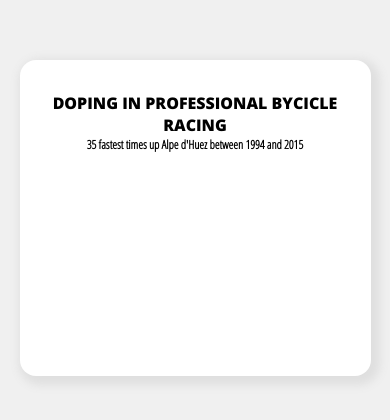
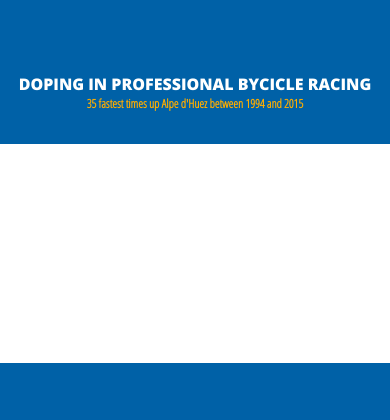
Before and after one commit to federicocipriani/fcc-d3-scatterplot, a plain HTML site: page index.html in a window 390 px wide. Shown: the part 204-624 px from the top of the page. Drawn offline with nearby package versions, Linux system fonts and the light colour scheme; no server answers.

Commit message:
responsiveness-230820

```diff
--- a/index.html
+++ b/index.html
@@ -8,12 +8,18 @@
         <title>Scatterplot</title>
     </head>
     <body>
-        <div class="container">
-            <h1 id="title">DOPING IN PROFESSIONAL BYCICLE RACING</h1>
-            <h2 id="subtitle">
-                35 fastest times up Alpe d'Huez between 1994 and 2015
-            </h2>
-            <svg class="canvas"></svg>
+        <div class="wrapper">
+            <div class="header">
+                <h1 id="title">DOPING IN PROFESSIONAL BYCICLE RACING</h1>
+                <h2 id="subtitle">
+                    35 fastest times up Alpe d'Huez between 1994 and 2015
+                </h2>
+            </div>
+            <div class="container-strip">
+                <div class="container">
+                    <svg class="canvas"></svg>
+                </div>
+            </div>
         </div>
 
         <script src="script.js"></script>
--- a/script.js
+++ b/script.js
@@ -1,4 +1,4 @@
-var margins = { right: 30, left: 80, top: 80, bottom: 60 };
+var margins = { right: 30, left: 80, top: 70, bottom: 80 };
 const canvasW = 900;
 const canvasH = 600;
 const svgW = canvasW - margins.left - margins.right;
@@ -123,14 +123,7 @@ fetch(
 
         // ---------------------------------------------------------
         // Add legend to canvas
-        // var legendBox = chart
-        //     .append('g')
-        //     .attr('id', 'legend')
-        //     .attr('stroke', 'black');
-        var legendBox = svg
-            .append('g')
-            .attr('id', 'legend')
-            .attr('stroke', 'black');
+        var legendBox = svg.append('g').attr('id', 'legend');
         var legend_dots = d3
             .select('#legend')
             .selectAll('legend_dots')
@@ -140,7 +133,8 @@ fetch(
             .attr('cx', (d, i) => svgW / 2.4 + i * 200)
             .attr('cy', margins.top - 30)
             .attr('r', 10)
-            .attr('fill', (d) => color(d));
+            .attr('fill', (d) => color(d))
+            .attr('stroke', 'black');
         var legend_text = d3
             .select('#legend')
             .selectAll('legend_text')
@@ -173,6 +167,7 @@ fetch(
         // Functions
         function handleMouseover(d, i) {
             d3.select(this).style('opacity', '1');
+
             var tooltip = d3.select('body').append('div').attr('id', 'tooltip');
             tooltip
                 .transition()
--- a/style.css
+++ b/style.css
@@ -7,7 +7,7 @@
 }
 
 body {
-    background-color: #f0f0f0;
+    background-color: #0061a7;
     height: 100vh;
     display: flex;
     align-items: center;
@@ -15,27 +15,52 @@ body {
     font-family: 'Open Sans Condensed', sans-serif;
 }
 
+.wrapper {
+    display: flex;
+    flex-direction: column;
+    align-content: center;
+    justify-content: center;
+}
+
+.container-strip {
+    background-color: #fff;
+    width: 100vw;
+}
+
 .container {
+    margin: 0 auto;
     position: relative;
     background-color: white;
     display: flex;
     flex-direction: column;
     justify-content: center;
+    justify-self: center;
     align-items: center;
     padding: 2rem;
-    max-height: 90vh;
-    min-width: 70vw;
+    max-height: 60vh;
+    max-width: 70vw;
     border-radius: 1rem;
-    box-shadow: 4px 4px 10px 5px #dfdfdf;
+}
+
+.header {
+    display: flex;
+    flex-direction: column;
+    align-content: center;
+    justify-content: center;
 }
 
 #title {
-    font-size: 2rem;
+    margin: 0 auto;
+    font-size: 2.5rem;
     font-family: 'Open Sans', sans-serif;
+    color: #fff;
+    /* color: #; */
 }
 
 #subtitle {
-    font-size: 1.5rem;
+    margin: 0 auto 4rem;
+    font-size: 1.75rem;
+    color: #fdad01;
 }
 
 #x-axis-top,
@@ -71,14 +96,20 @@ g {
 /* MEDIA QUERIES */
 
 @media only screen and (max-width: 1024px) {
+    .container-strip {
+        max-height: 100vh;
+    }
     .container {
         width: 90vw;
+        padding: 1rem;
+        max-height: 80vh;
     }
 }
 
 @media only screen and (max-width: 768px) {
     .container {
-        width: 90vw;
+        max-width: 80vw;
+        padding: 1rem;
     }
     #title {
         font-size: 1rem;
@@ -87,6 +118,7 @@ g {
     #subtitle {
         font-size: 0.75rem;
         text-align: center;
+        margin: 0 auto 2rem;
     }
 
     #x_axis_label,
@@ -94,8 +126,10 @@ g {
         font-size: 1.75rem;
     }
     #tooltip {
-        top: 35%;
-        padding: 0.75rem;
-        font-size: 0.75rem;
+        left: 20%;
+        max-width: 6rem;
+        font-size: 0.5rem;
+        text-align: left;
+        z-index: 10;
     }
 }
```
